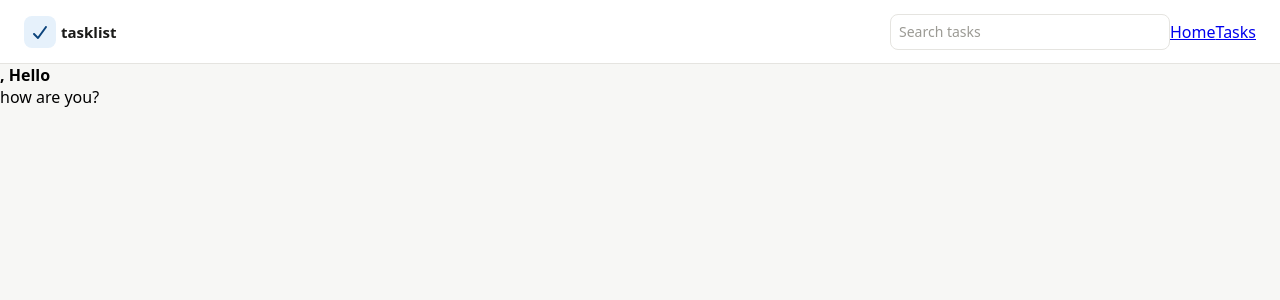
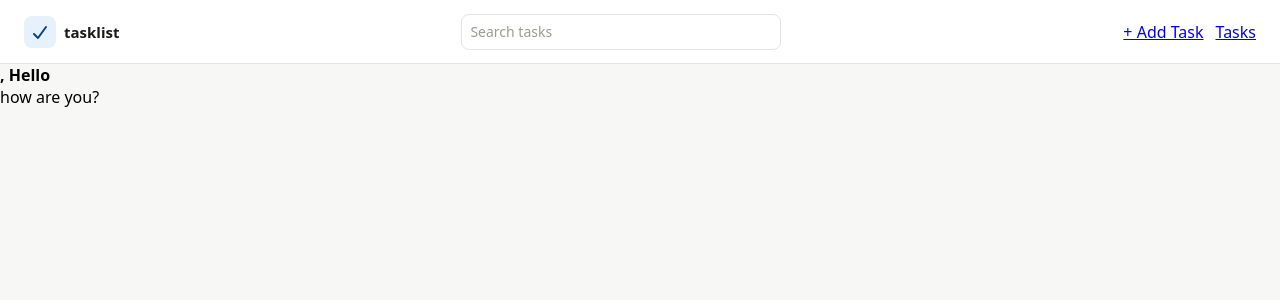
Before and after one commit to AlainRegisDev88/to-do-app, a React (Vite) app in the folder to-do-app/: page / in a window 1280 px wide. Shown: the top 300 px of the page. Built offline with nearby package versions, Linux system fonts and the light colour scheme; no server answers.

Commit message:
fix: the spacing between the header elements

```diff
--- a/to-do-app/src/components/Header.css
+++ b/to-do-app/src/components/Header.css
@@ -7,13 +7,35 @@
     width: 100%;
     background: var(--surface-2);
     border-bottom: 0.5px solid var(--border);
-    padding: 0 24px
+    padding: 0 24px;
+    box-sizing: border-box;
+    gap: 16px;
+}
 
+.header .logo-section{
+    display: flex;
+    align-items: center;
+    gap: 8px;
+    flex-shrink: 0;
+    width: auto;
+}
+
+.header .search-section{
+    flex: 1;
+    display: flex;
+    justify-content: center;
+}
+
+.header .right-nav-bar{
+    display: flex;
+    align-items: center;
+    gap: 12px;
+    flex-shrink: 0;
 }
 
 .search{
-    min-width: 280px;
-    max-width: 320px;
+    width: min(100%, 320px);
+    min-width: 220px;
     height: 36px;
     border: 0.5px solid var(--border);
     border-radius: var(--radius-sm);
@@ -21,7 +43,7 @@
 }
 
 .search:hover{
-    margin: 0.5px solid var(--border-strong);
+    border: 0.5px solid var(--border-strong);
 }
 
 .search::placeholder{
@@ -30,6 +52,5 @@
 }
 .search:focus{
     outline: none;
-    border: 0.5px solid var(--text-accent);
     box-shadow: 0 0 0 2px rgba(55,138,221,0.25);
 }
--- a/to-do-app/src/components/Header.jsx
+++ b/to-do-app/src/components/Header.jsx
@@ -5,14 +5,22 @@ import { faCheck } from "@fortawesome/free-solid-svg-icons";
 const Header = () => {
     return (
         <section className="header">
-            <div className="logo-section"><div className="tick-icon"><FontAwesomeIcon icon={faCheck} style={{ color: "#0C447C" }} /></div><div className="logo-text">tasklist</div></div>
+            <div className="logo-section">
+                <div className="tick-icon">
+                    <FontAwesomeIcon icon={faCheck} style={{ color: "#0C447C" }} />
+                </div>
+                <div className="logo-text">
+                    tasklist
+                </div>
+            </div>
 
             <div className="search-section">
-                <input type="text" name="search" id="search-box" placeholder="Search tasks" className="search"/>
+                <input type="text" name="search" id="search-box" placeholder="Search tasks" className="search" />
             </div>
 
-            <div className="nav">
-                <Link to='/'>Home</Link>
+
+            <div className="right-nav-bar">
+                <Link className="add-task-button">+ Add Task</Link>
                 <Link to='/tasks'>Tasks</Link>
             </div>
         </section>
```
